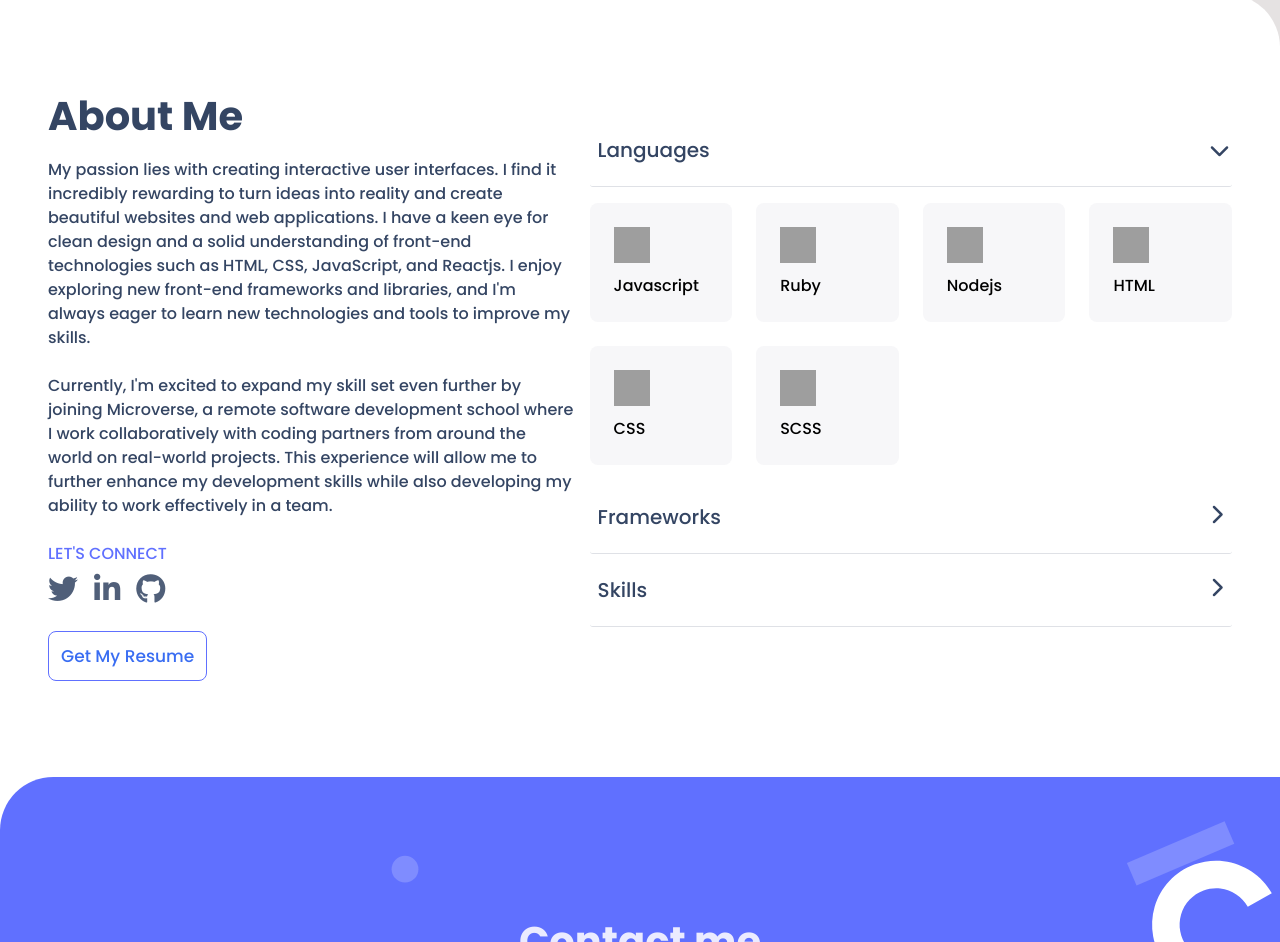
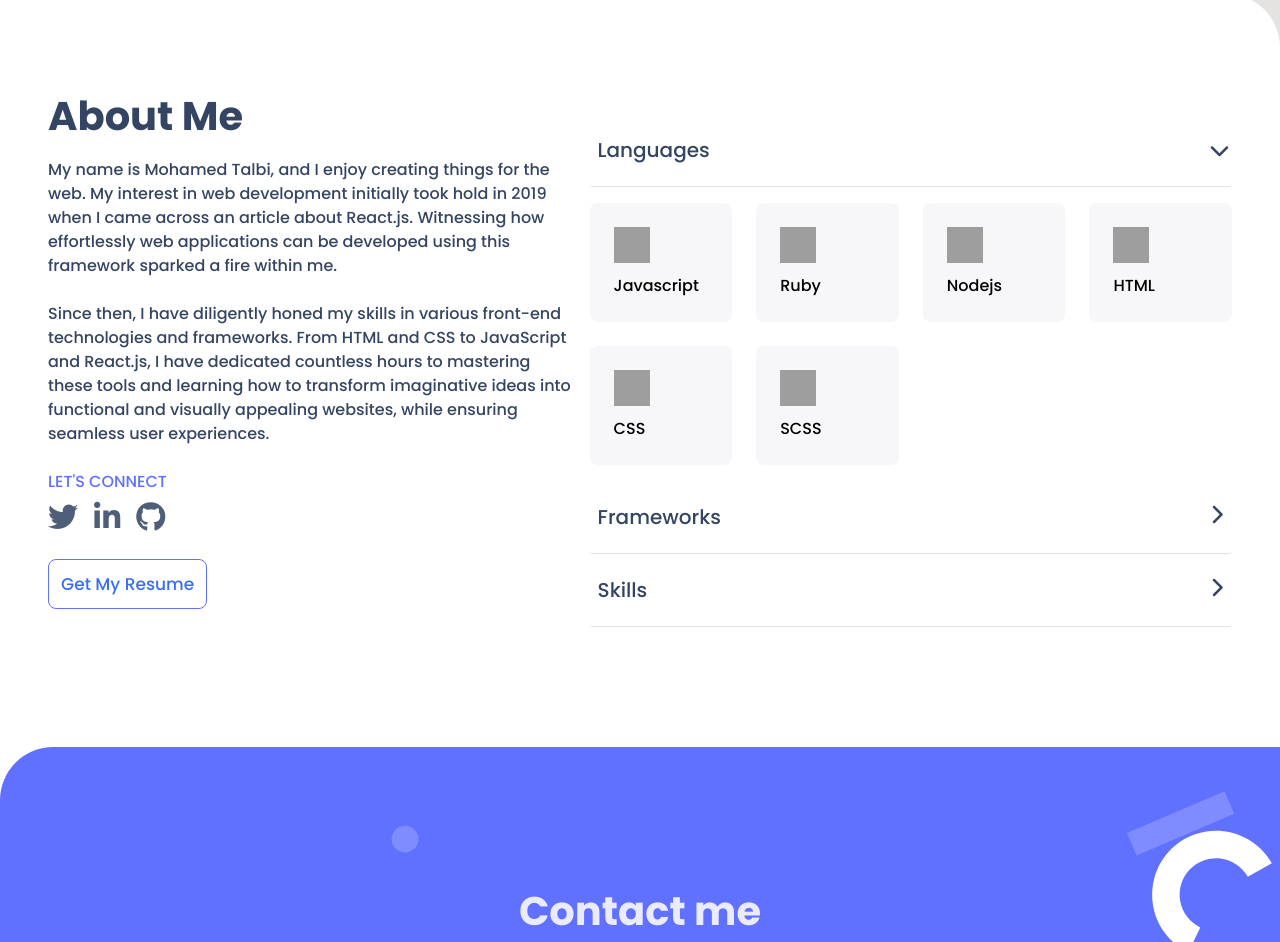
Before and after one commit to m-talbi/Portfolio, a website: page index.html in a window 1280 px wide. Shown: the part 3302-4244 px from the top of the page. Drawn offline with Linux system fonts and the light colour scheme; grey boxes are pictures that could not be loaded.

Commit message:
Update about me section

```diff
--- a/index.html
+++ b/index.html
@@ -58,10 +58,16 @@
     <article>
       <h1>About Me</h1>
       <p>
-        My passion lies with creating interactive user interfaces. I find it incredibly rewarding to turn ideas into reality and create beautiful websites and web applications. I have a keen eye for clean design and a solid understanding of front-end technologies such as HTML, CSS, JavaScript, and Reactjs. I enjoy exploring new front-end frameworks and libraries, and I'm always eager to learn new technologies and tools to improve my skills.
+        My name is Mohamed Talbi, and I enjoy creating things for the web.
+        My interest in web development initially took hold in 2019 when I
+        came across an article about React.js. Witnessing how effortlessly
+        web applications can be developed using this framework sparked a fire within me.
         <br />
         <br />
-        Currently, I'm excited to expand my skill set even further by joining Microverse, a remote software development school where I work collaboratively with coding partners from around the world on real-world projects. This experience will allow me to further enhance my development skills while also developing my ability to work effectively in a team.
+        Since then, I have diligently honed my skills in various front-end technologies and frameworks.
+        From HTML and CSS to JavaScript and React.js, I have dedicated countless hours to mastering these tools
+        and learning how to transform imaginative ideas into functional and visually appealing websites,
+        while ensuring seamless user experiences.
       </p>
       <div class="socials__container">
         <h6>LET'S CONNECT</h6>
```
